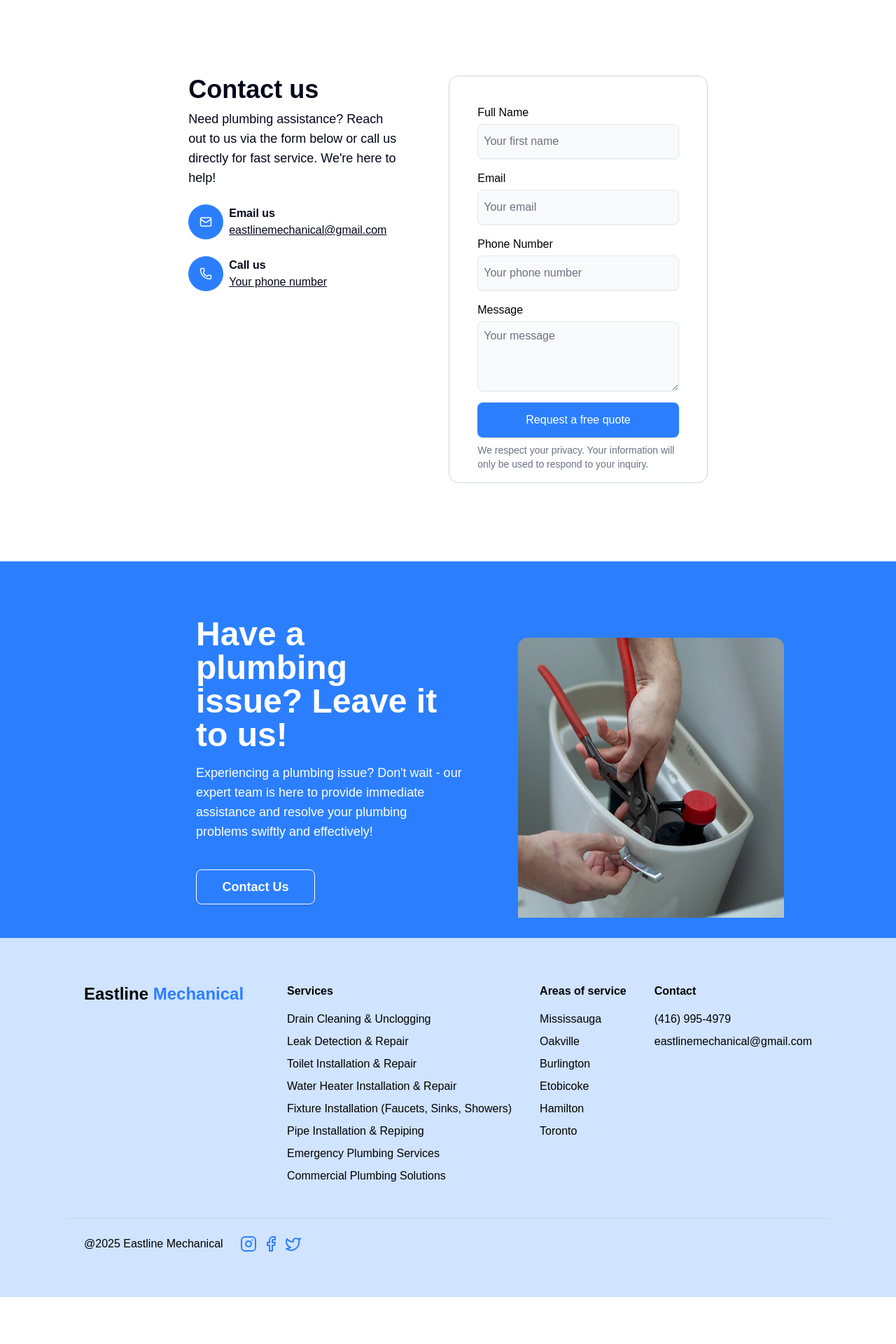
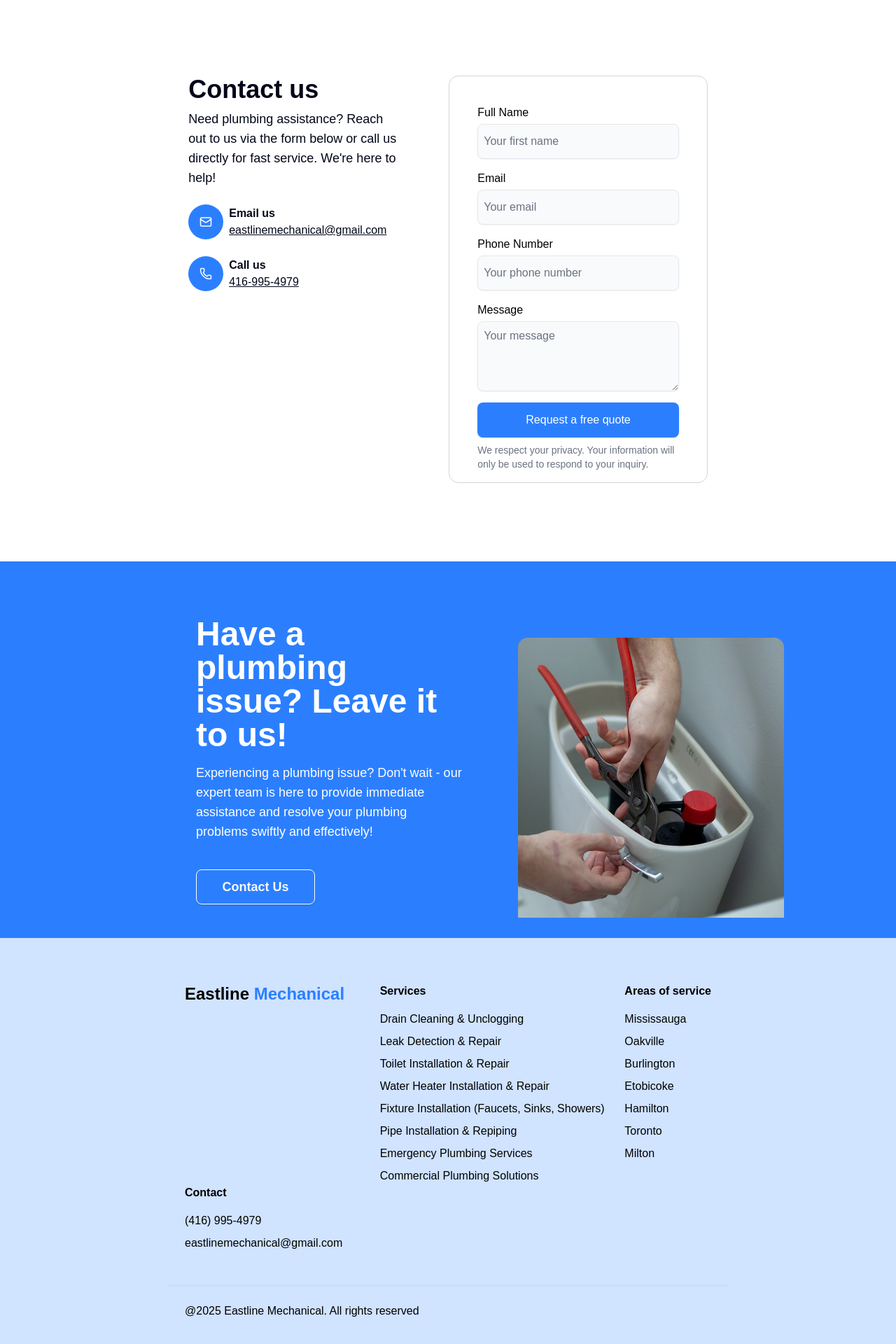
Before and after one commit to Trishaneww/eastline-mechanical, a Next.js app: page /contact in a window 1280 px wide. Shown: the part 116-2036 px from the top of the page at 70% size. Before the commit the page ends 1969 px from the top, so only its background shows below. Built offline with nearby package versions, Linux system fonts and the light colour scheme; a web font is replaced by a local one.

Commit message:
fixed hyperlinks

```diff
--- a/app/contact/page.tsx
+++ b/app/contact/page.tsx
@@ -63,7 +63,7 @@ const Contact = () => {
               <div className="flex flex-col">
                 <p className="font-semibold">Call us</p>
                 <Link href="tel:416-995-4979" className="underline">
-                  Your phone number
+                  416-995-4979
                 </Link>
               </div>
             </div>
--- a/components/Experience.tsx
+++ b/components/Experience.tsx
@@ -67,12 +67,12 @@ const Experience = () => {
 
             <li className="flex items-center gap-2">
               <CircleCheck size={18} />
-              <p className="text-base">Tailored Solutions</p>
+              <p className="text-base md:text-lg">Tailored Solutions</p>
             </li>
 
             <li className="flex items-center gap-2">
               <CircleCheck size={18} />
-              <p className="text-base">Transparent Communication</p>
+              <p className="text-base md:text-lg">Transparent Communication</p>
             </li>
           </ul>
         </section>
--- a/components/Footer.tsx
+++ b/components/Footer.tsx
@@ -7,7 +7,7 @@ import { services } from "@/data";
 
 const Footer = () => {
   return (
-    <div className="flex flex-col text-black w-full px-2 lg:px-24 bg-[#d0e3ff] py-16">
+    <div className="flex flex-col text-black w-full px-2 lg:px-40 xl:px-60 bg-[#d0e3ff] py-16">
       <section className="flex flex-wrap justify-between w-full border-b-[1px] border-gray-300 pb-12 px-6">
         <p className="text-lg lg:text-2xl font-semibold w-full lg:max-w-[250px]">
           Eastline <span className="text-blue-500">Mechanical</span>
@@ -27,24 +27,13 @@ const Footer = () => {
         <div className="flex flex-col mt-8 lg:mt-0">
           <p className="font-semibold mb-4">Areas of service</p>
           <ul className="flex flex-col gap-2">
-            <li>
-              Mississauga
-            </li>
-            <li>
-              Oakville
-            </li>
-            <li>
-              Burlington
-            </li>
-            <li>
-              Etobicoke
-            </li>
-            <li>
-              Hamilton
-            </li>
-            <li>
-              Toronto
-            </li>
+            <li>Mississauga</li>
+            <li>Oakville</li>
+            <li>Burlington</li>
+            <li>Etobicoke</li>
+            <li>Hamilton</li>
+            <li>Toronto</li>
+            <li>Milton</li>
           </ul>
         </div>
 
@@ -55,29 +44,17 @@ const Footer = () => {
               <Link href="tel:416-995-4979">(416) 995-4979</Link>
             </li>
             <li>
-              <Link href="mailto:eastlinemechanical@gmail.com">eastlinemechanical@gmail.com</Link>
+              <Link href="mailto:eastlinemechanical@gmail.com">
+                eastlinemechanical@gmail.com
+              </Link>
             </li>
           </ul>
         </div>
-
-        {/* <div className="flex flex-col mt-8 lg:mt-0 lg:max-w-[400px]">
-          <p className="font-semibold mb-4">Get a quote</p>
-          <p>
-            Drop us your email and we will get back to you asap!
-          </p>
-          <form className="flex flex-col lg:flex-row items-start justify-center mt-2 gap-2">
-            <Input
-              placeholder="Your email"
-              className="h-[50px] w-full bg-white"
-            />
-            <Button className="h-[50px] w-full lg:w-[160px] text-base bg-blue-500">Submit</Button>
-          </form>
-        </div> */}
       </section>
 
       <section className="flex mt-6 gap-6 px-6">
-        <p className="">@2025 Eastline Mechanical</p>
-        <div className="flex items-center gap-2 text-blue-500">
+        <p className="">@2025 Eastline Mechanical. All rights reserved</p>
+        {/* <div className="flex items-center gap-2 text-blue-500">
           <Link href="/">
             <Instagram />
           </Link>
@@ -87,7 +64,7 @@ const Footer = () => {
           <Link href="/">
             <Twitter />
           </Link>
-        </div>
+        </div> */}
       </section>
     </div>
   );
```
